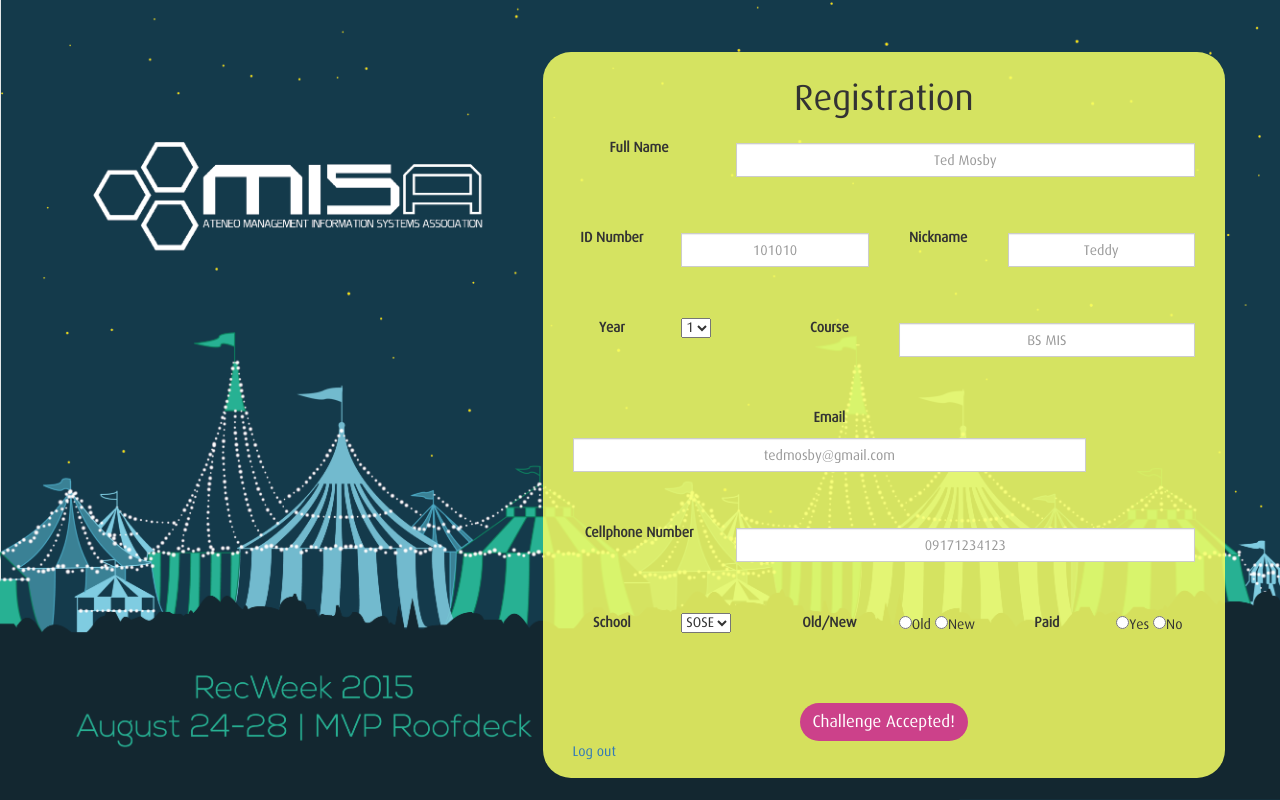
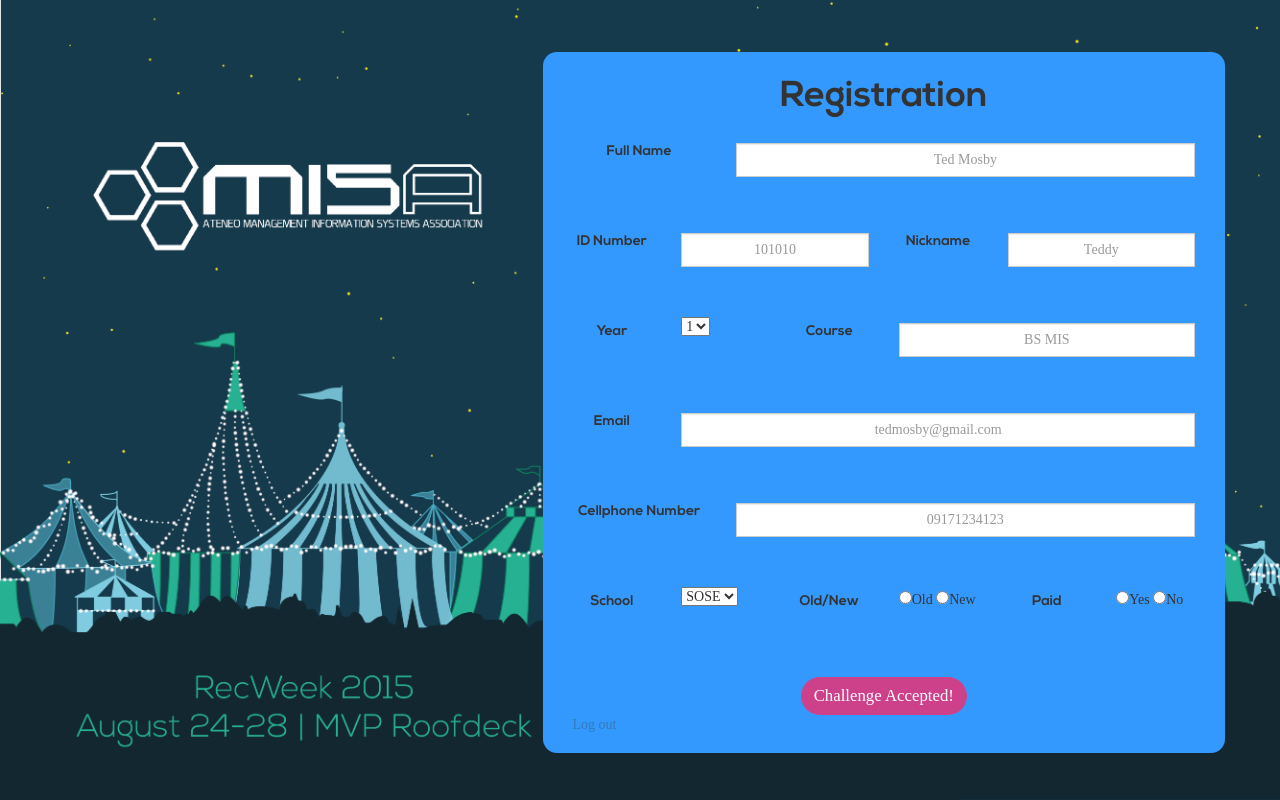
Before and after one commit to cddventura/recweek-login-system, a PHP site: page /login.php in a window 1280 px wide. Run offline with PHP 8.4, Linux system fonts and the light colour scheme; the visitor is signed in with stand-in values (Sample User, id 1).

Commit message:
Color/Font

```diff
--- a/css/style.css
+++ b/css/style.css
@@ -15,8 +15,8 @@
 
 /* custom styles go here */
 @font-face {
-  font-family: "dax";
-  src: url('../fonts/dax_regular.ttf') format('truetype');
+  font-family: "Nexa";
+  src: url('../fonts/Nexa Bold.otf') format('opentype');
   font-size: 2em;
 }
 
@@ -25,8 +25,8 @@
 }
 
 #register {
-  background-color: rgba(246, 255, 102, 0.86); /* RGBA(242,101,34,0.2) #73accd */
-  border-radius: 2em;
+  background-color: rgba(51, 153, 255, 1); /* RGBA(242,101,34,0.2) #73accd */
+  border-radius: 1em;
   margin-top: 20px;
   padding-top: 0.5%;
   padding-bottom: 1.5%;
@@ -109,6 +109,7 @@
 }
 
 h1 {
+  font-family: 'Nexa';
   margin-bottom: 20px;
 }
 
@@ -123,4 +124,6 @@
 label {
   text-align: center;
   display: block;
+  font-family: 'Nexa';
+  margin-top: 5px;
 }
```
Also changed, not shown: fonts/Nexa Bold.otf (added), fonts/Nexa Light.otf (added).
